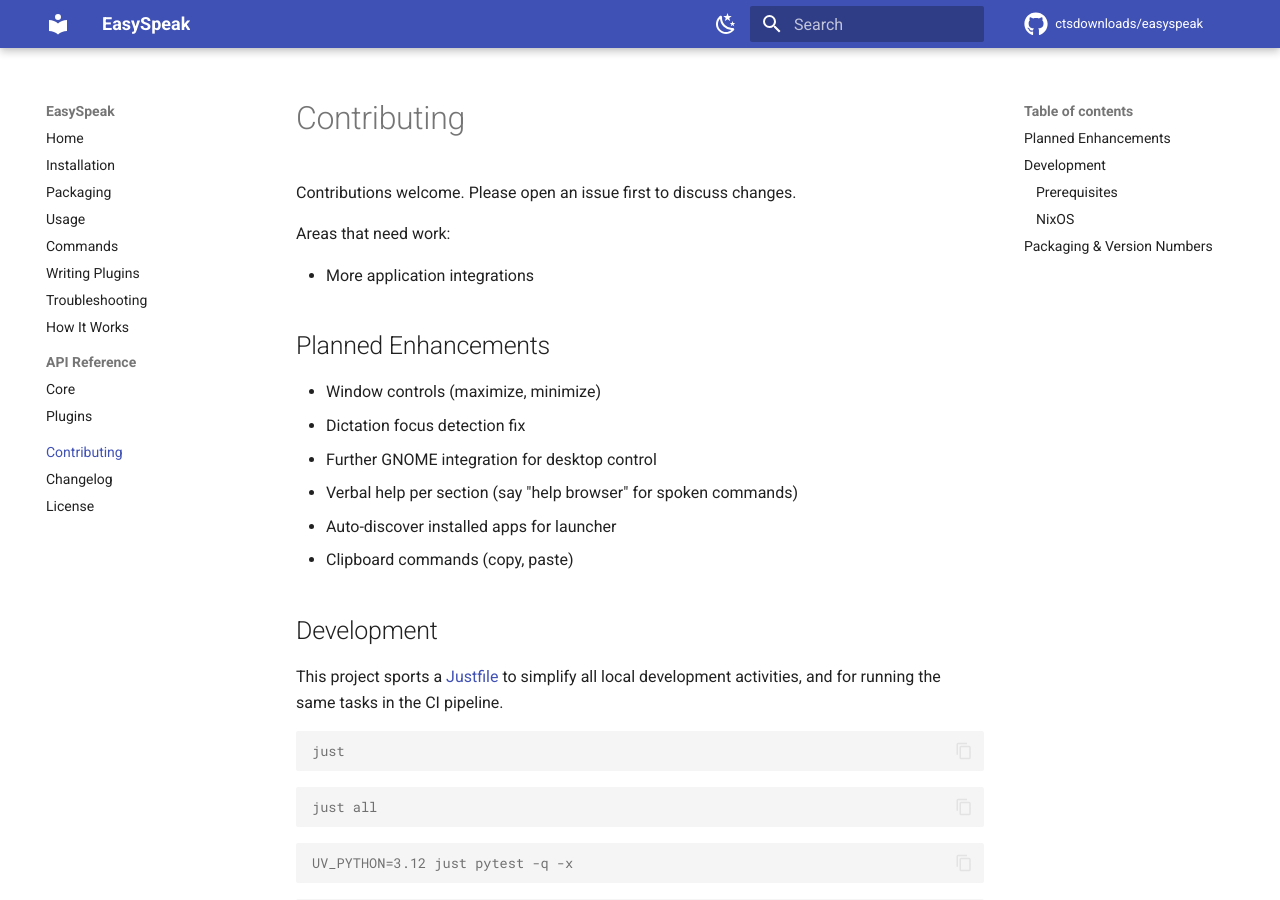
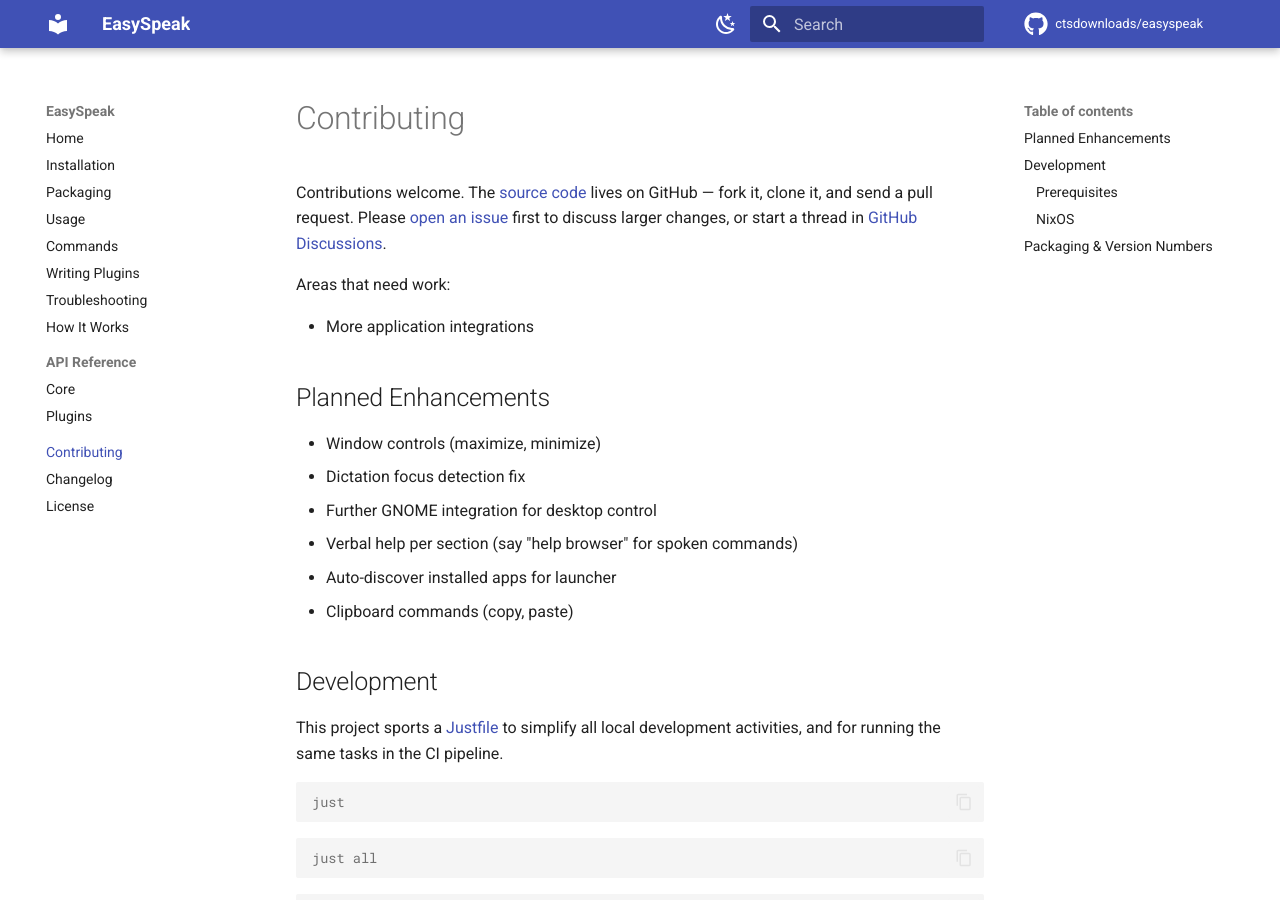
Before and after one commit to ctsdownloads/easyspeak, an MkDocs documentation site: the page built from docs/contributing.md, in a window 1280 px wide and 900 px high. Built offline with MkDocs 1.6.1 and Material for MkDocs 9.7.7, drawn with Linux system fonts in a browser that asks for light colours; comment, search, counter and statistics services are not loaded; the version menu is left out.

Commit message:
Make Contributing nicer to read

```diff
--- a/docs/contributing.md
+++ b/docs/contributing.md
@@ -1,6 +1,8 @@
 # Contributing
 
-Contributions welcome. Please open an issue first to discuss changes.
+Contributions welcome. The [source code][gh:source] lives on GitHub — fork it,
+clone it, and send a pull request. Please [open an issue][gh:issues] first to
+discuss larger changes, or start a thread in [GitHub Discussions][gh:discuss].
 
 Areas that need work:
 
@@ -86,3 +88,7 @@
 latest Git tag and the distance from that tag in number of commits.
 
 To publish a new release, push a new Git tag (e.g. 2.1.0) to GitHub.
+
+[gh:source]: https://github.com/ctsdownloads/easyspeak
+[gh:issues]: https://github.com/ctsdownloads/easyspeak/issues
+[gh:discuss]: https://github.com/ctsdownloads/easyspeak/discussions
```
Also changed, not shown: CONTRIBUTING.md (+4 -4 lines).
